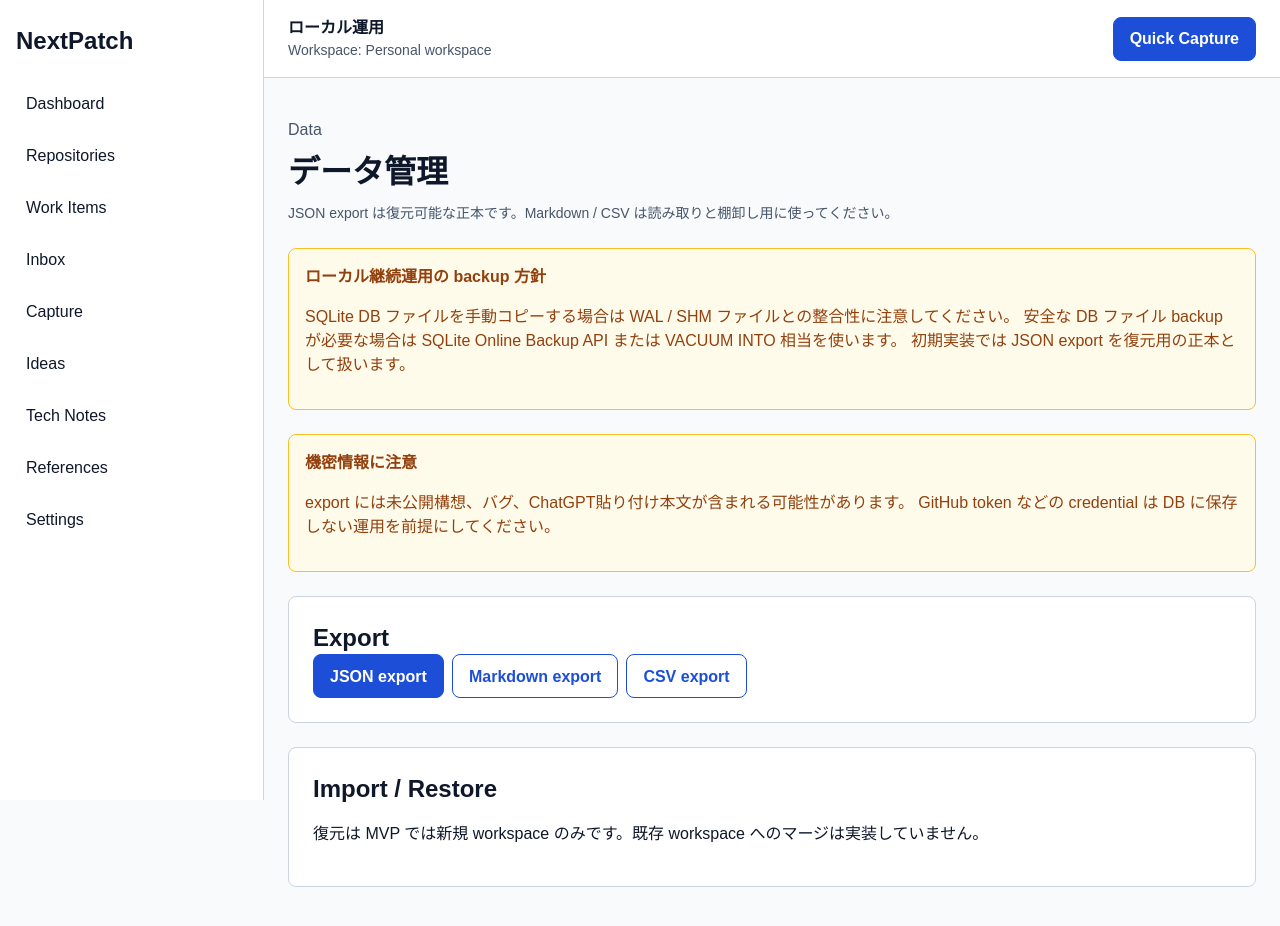
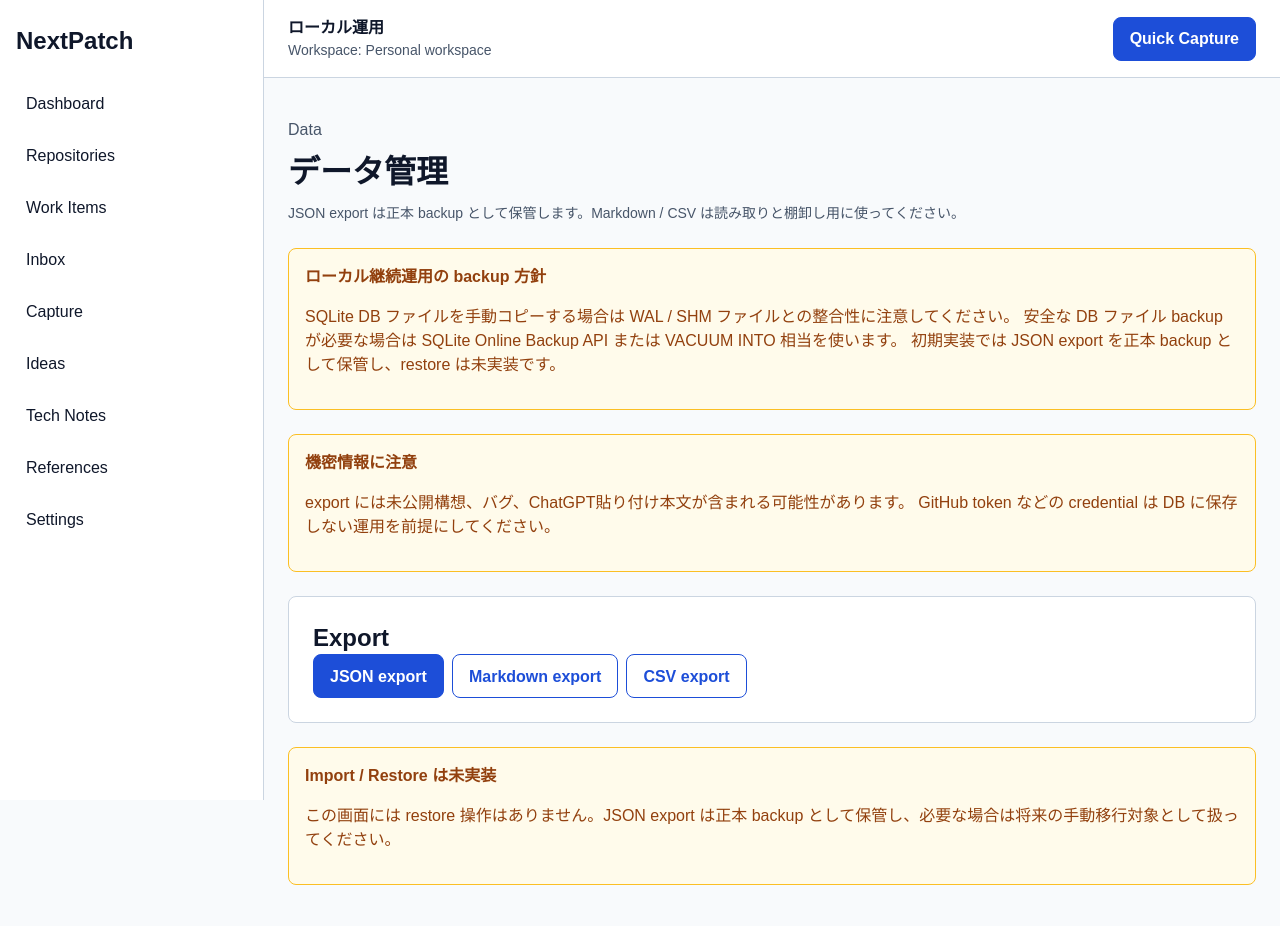
Before and after one commit to circlemouth/NextPatch, a Next.js app: page /settings/data in a window 1280 px wide. Built offline with nearby package versions, Linux system fonts and the light colour scheme.

Commit message:
docs: clean up sqlite restore messaging

```diff
--- a/src/app/(app)/settings/data/page.tsx
+++ b/src/app/(app)/settings/data/page.tsx
@@ -5,7 +5,7 @@ export default function DataSettingsPage() {
         <p className="eyebrow">Data</p>
         <h1>データ管理</h1>
         <p className="support">
-          JSON export は復元可能な正本です。Markdown / CSV は読み取りと棚卸し用に使ってください。
+          JSON export は正本 backup として保管します。Markdown / CSV は読み取りと棚卸し用に使ってください。
         </p>
       </header>
       <div className="section-stack">
@@ -14,7 +14,7 @@ export default function DataSettingsPage() {
           <p>
             SQLite DB ファイルを手動コピーする場合は WAL / SHM ファイルとの整合性に注意してください。
             安全な DB ファイル backup が必要な場合は SQLite Online Backup API または VACUUM INTO 相当を使います。
-            初期実装では JSON export を復元用の正本として扱います。
+            初期実装では JSON export を正本 backup として保管し、restore は未実装です。
           </p>
         </section>
         <section className="banner banner--warning">
@@ -32,9 +32,11 @@ export default function DataSettingsPage() {
             <a className="button button--secondary" href="/api/export/csv">CSV export</a>
           </div>
         </section>
-        <section className="panel">
-          <h2>Import / Restore</h2>
-          <p>復元は MVP では新規 workspace のみです。既存 workspace へのマージは実装していません。</p>
+        <section className="banner banner--warning">
+          <strong>Import / Restore は未実装</strong>
+          <p>
+            この画面には restore 操作はありません。JSON export は正本 backup として保管し、必要な場合は将来の手動移行対象として扱ってください。
+          </p>
         </section>
       </div>
     </main>
--- a/src/app/(app)/settings/page.tsx
+++ b/src/app/(app)/settings/page.tsx
@@ -10,7 +10,7 @@ export default function SettingsPage() {
       <div className="section-stack">
         <section className="panel">
           <h2>データ管理</h2>
-          <p>JSON export は復元可能な正本バックアップです。</p>
+          <p>JSON export は正本 backup として保管します。restore は未実装です。</p>
           <Link className="button" href="/settings/data">
             データ管理を開く
           </Link>
--- a/src/app/(app)/settings/system/page.tsx
+++ b/src/app/(app)/settings/system/page.tsx
@@ -36,8 +36,8 @@ export default function SystemSettingsPage() {
         <section className="banner banner--warning" aria-labelledby="lan-heading">
           <h2 id="lan-heading">LAN 公開時の注意</h2>
           <p>
-            初期実装はローカル単一ユーザー前提です。信頼できる端末だけが届く localhost または信頼済み LAN で使い、
-            公開ネットワークへ直接出さないでください。
+            初期実装は無認証の local single-user 前提で、access control は未実装です。
+            信頼できる端末だけが届く localhost または信頼済み LAN で使い、公開ネットワークへ直接出さないでください。
           </p>
         </section>
       </div>
--- a/src/app/(auth)/login/page.tsx
+++ b/src/app/(auth)/login/page.tsx
@@ -1,5 +1,6 @@
 import { redirect } from "next/navigation";
 
 export default function LoginPage() {
+  // This route remains only as a bookmark-safe dashboard redirect, not a login surface.
   redirect("/dashboard");
 }
```
Also changed, not shown: 2 other files (tests, documents, lock files or other folders).
